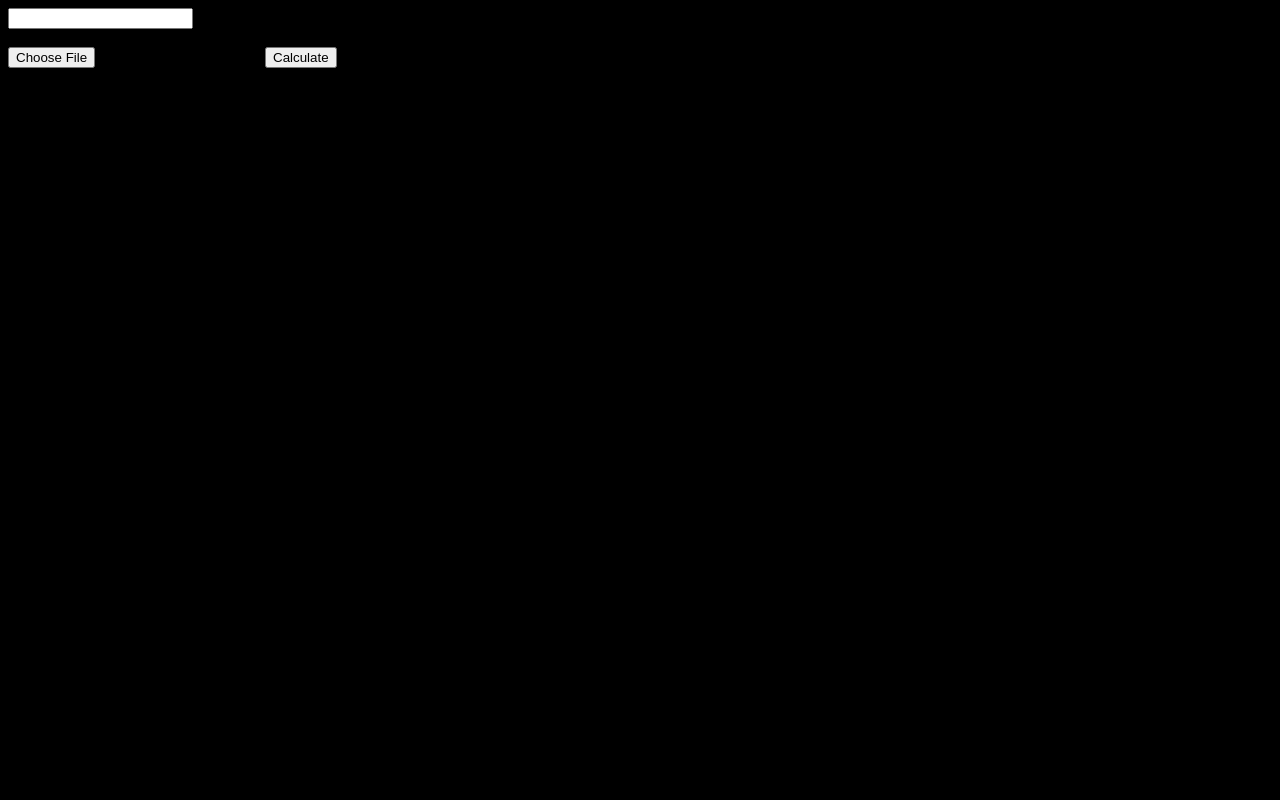
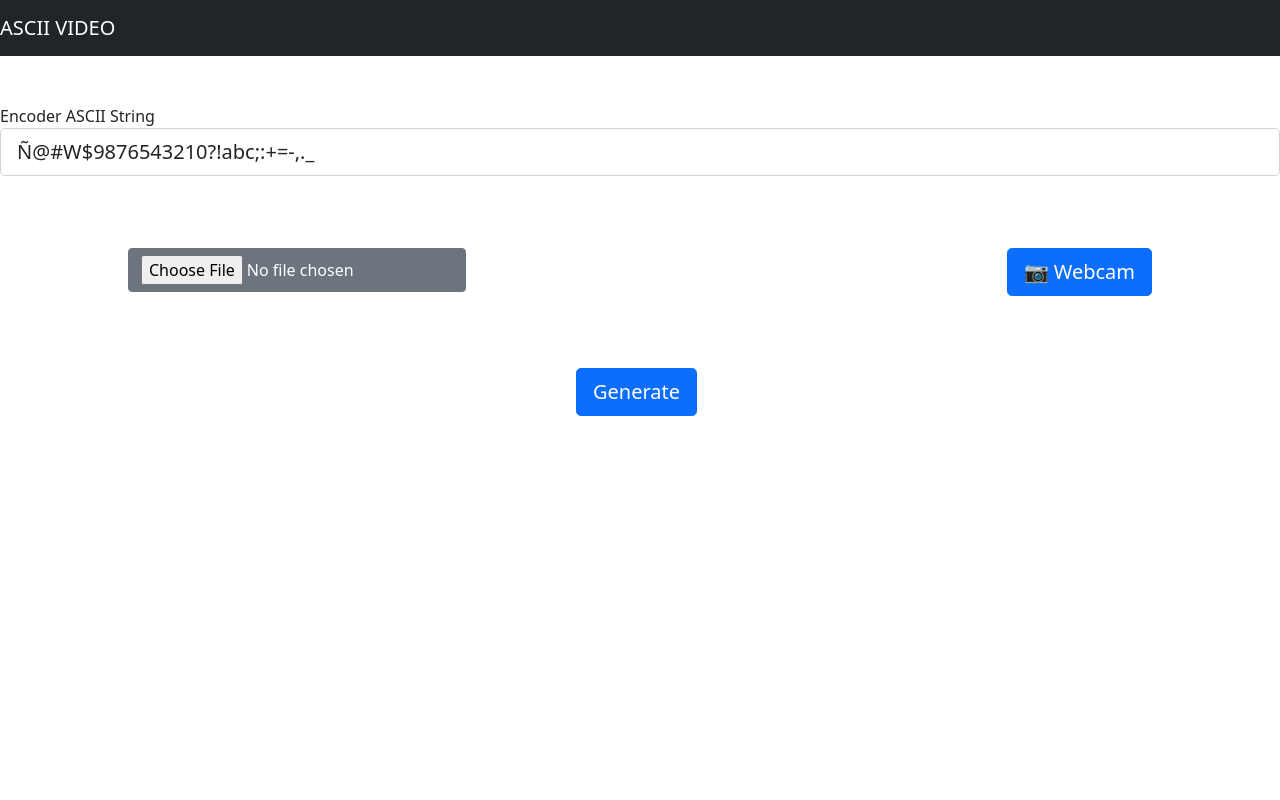
Before and after one commit to chekoduadarsh/ASCII-Video, a Flask app: page / in a window 1280 px wide. Run offline with Flask 2, Linux system fonts and the light colour scheme; some libraries are stand-ins or nearby versions.

Commit message:
1. Adding BootStrap and Improving UI 2. Button for WebCam Access

```diff
--- a/app.py
+++ b/app.py
@@ -10,7 +10,7 @@ app = Flask(__name__)
 app.config['SECRET_KEY'] = 'secret!'
 app.config['DEBUG'] = True
 
-density_encoder_string = "Ñ@#W$9876543210?!abc;:+=-,._             "
+#density_encoder_string = "Ñ@#W$9876543210?!abc;:+=-,._             "
 #density_encoder_string = '       .:-i|=+%O#@'
 #density_encoder_string = '█▓▒░:.        '
 #density_encoder_string= "01 "
@@ -25,9 +25,8 @@ def root():
 
 @app.route('/calculate_result')
 def calculate_result():
-  a = str(request.args.get('val1'))
+  density_encoder_string = str(request.args.get('val1'))
   base64_img = str(request.args.get('val2')).split(",")[1]
-  print(base64_to_numpy_image(base64_img))
   return jsonify({"result":encode_frame(base64_to_numpy_image(base64_img),(48,48) ,density_encoder_string)})
 
 if __name__ == '__main__':
--- a/libs/videoreader.py
+++ b/libs/videoreader.py
@@ -27,7 +27,7 @@ def encode_frame(frame, size = (48,48), density_encoder_string =""):
                 gray_image[y, x] = 255
             if gray_image[y, x] < 0:
                 gray_image[y, x] = 0
-            encode_str += density_encoder_string[math.floor(translate(gray_image[y, x], 0, 255, len(density_encoder_string), 0))]
+            encode_str += density_encoder_string[math.floor(translate(gray_image[y, x], 0, 255, len(density_encoder_string)-1, 0))]
         encode_str += "</br>"
 
     encode_str = encode_str.replace(" ", "&nbsp;")
--- a/static/css/style.css
+++ b/static/css/style.css
@@ -1,6 +1,21 @@
 
-p { font-family: Alma Mono, monaco, monospace; font-size: 14px; font-style: normal; font-variant: normal; font-weight: 400; line-height: 20px; color: white;
-    line-height: 1em;}
-body{
-    background-color: black;
+p { font-family: Alma Mono, monaco, monospace; font-size: 14px; font-style: normal; font-variant: normal; font-weight: 400; line-height: 20px; line-height: 1em;}
+
+
+
+.file_div {
+    position: absolute;
+    left: 10%;
 }
+
+
+.webcam_div {
+    position: absolute;
+    right: 10%;
+}
+
+.Generate {
+    position: absolute;
+    left: 45%;
+    right: 45%;
+  }
--- a/templates/index.html
+++ b/templates/index.html
@@ -1,15 +1,44 @@
 <html>
     <head>
 
-        <script src="https://ajax.googleapis.com/ajax/libs/jquery/3.1.1/jquery.min.js"></script>
+        <script src="https://ajax.googleapis.com/ajax/libs/jquery/3.1.1/jquery.min.js"></script><!-- CSS only -->
+        <link href="https://cdn.jsdelivr.net/npm/bootstrap@5.1.3/dist/css/bootstrap.min.css" rel="stylesheet" integrity="sha384-1BmE4kWBq78iYhFldvKuhfTAU6auU8tT94WrHftjDbrCEXSU1oBoqyl2QvZ6jIW3" crossorigin="anonymous">
+        <script src="https://cdn.jsdelivr.net/npm/bootstrap@5.1.3/dist/js/bootstrap.bundle.min.js" integrity="sha384-ka7Sk0Gln4gmtz2MlQnikT1wXgYsOg+OMhuP+IlRH9sENBO0LRn5q+8nbTov4+1p" crossorigin="anonymous"></script>
+
+        <link rel="stylesheet" href="https://cdnjs.cloudflare.com/ajax/libs/font-awesome/6.0.0/css/all.min.css" />
         <link rel="stylesheet" href="{{url_for('static', filename='css/style.css')}}" />
     </head>
     <body>
-        <input type="text" id="encode_input" name="einput"><br><br>
-        <input type="file" id="input_img" name="img" class="input_img" accept="image/*">
-        <button class='get_result', onclick=get_result()>Calculate</button>
+        <nav class="navbar navbar-dark bg-dark">
+            <a class="navbar-brand" href="#">ASCII VIDEO</a>
+        </nav>
+        </br>
+        </br>
+        <label for="exampleInputEmail1">Encoder ASCII String</label>
+        <input class="form-control form-control-lg" type="text" id="encode_input" name="einput" value="Ñ@#W$9876543210?!abc;:+=-,._            "><br><br>
+
+        </br>
+        <div class="file_div">
+            <input type="file"  class="btn btn-secondary input_img" id="input_img" name="img" accept="image/*">
+        </div>
+
+        <div class="webcam_div">
+            <button type="button" class="btn btn-primary btn-lg" > 📷 Webcam</button>
+        </div>
+        </br>
+        </br>
+        </br>
+        </br>
+        </br>
+        <div class="Generate">
+            <button type="button" class="btn btn-primary btn-lg" onclick="get_result()" >Generate</button>
+        </div>
+        </br>
+        </br>
+        </br>
+        </br>
+        </br>
         <div class='result'>{{encoded_img}}</div>
-
         <script>
              function get_result(){
                  var val1 = $("#encode_input").val();
```
Also changed, not shown: lenna.jpeg (deleted).
